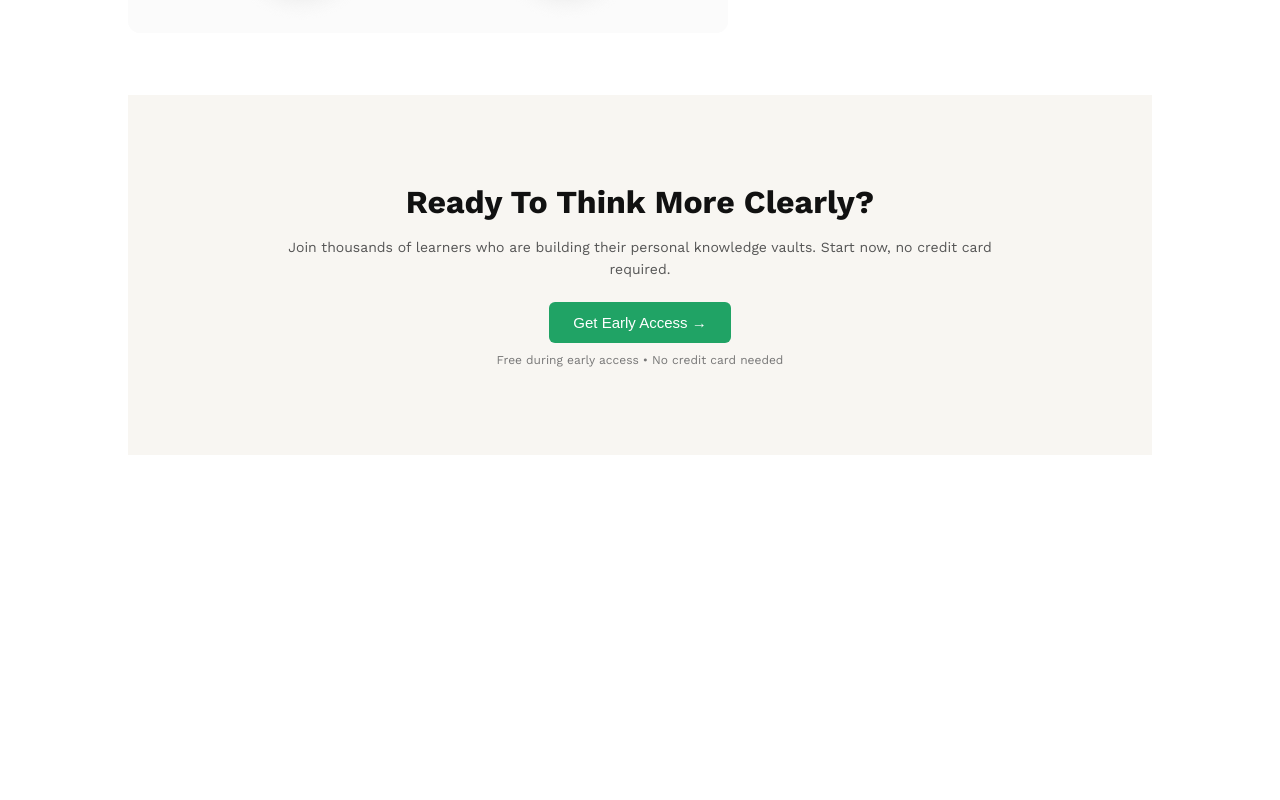
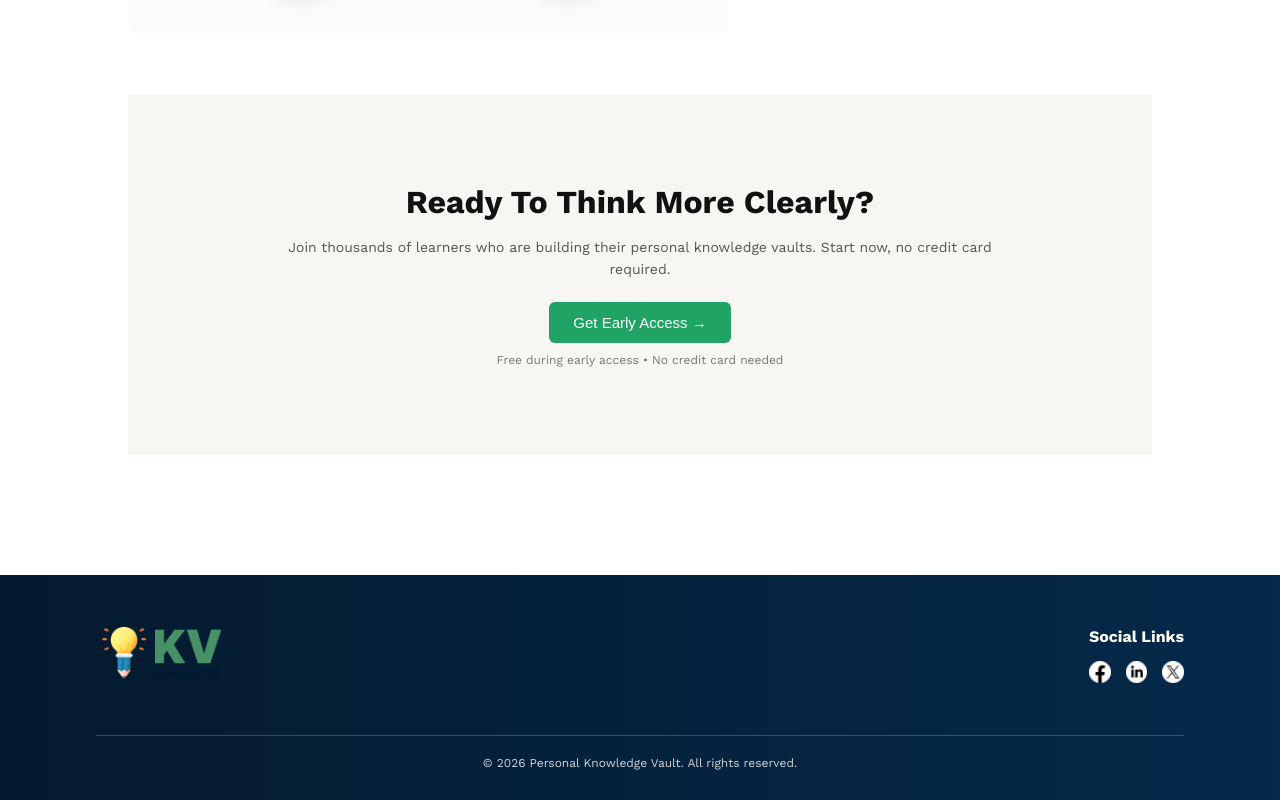
Before and after one commit to istiyaq5/knowledge, a plain HTML site: page index.html in a window 1280 px wide. Shown: the part 1977-2777 px from the top of the page. Before the commit the page ends 2552 px from the top, so only its background shows below. Drawn offline with nearby package versions, Linux system fonts and the light colour scheme.

Commit message:
i completed all html and css and then i pushed all code by five times -- i hope all codes are okk

```diff
--- a/index.html
+++ b/index.html
@@ -172,6 +172,34 @@
         </span>
       </div>
     </section>
+ <!-- ================= FOOTER ================= -->
+    <footer class="footer">
+      <div class="footer-top">
+
+        <div class="footer-logo">
+          <img src="assets/logo-navbar.png" alt="KV Logo" />
+        </div>
+
+
+        <div class="footer-social">
+          <h4>Social Links</h4>
+
+          <div class="social-icons">
+            <img src="icons/icons/fbicon.png" alt="Facebook" />
+            <img src="icons/icons/linkdinicon.png" alt="LinkedIn" />
+            <img src="icons/icons/Group.png" alt="X" />
+          </div>
+        </div>
+      </div>
+
+
+      <hr class="footer-line" />
+
+
+      <div class="footer-bottom">
+        © 2026 Personal Knowledge Vault. All rights reserved.
+      </div>
+    </footer>
 
   </body>
 </html>
--- a/style.css
+++ b/style.css
@@ -292,3 +292,54 @@ body {
   font-size: 12px;
   color: #777;
 }
+
+/* footer */
+.footer {
+  width: 100%;
+  background: linear-gradient(to right, #041a2f, #052a4a);
+  color: white;
+}
+
+.footer-top {
+  width: 85%;
+  height: 160px;
+  margin: auto;
+  display: flex;
+  justify-content: space-between;
+  align-items: center;
+}
+
+.footer-logo img {
+  width: 130px;
+  height: auto;
+}
+
+.footer-social p {
+  font-size: 14px;
+  margin-bottom: 8px;
+}
+
+.social-icons {
+  display: flex;
+  gap: 15px;
+  margin-top: 15px;
+  img {
+    width: 30%;
+  }
+}
+
+.footer-line {
+  width: 85%;
+  margin: auto;
+  border: none;
+  height: 1px;
+  background-color: rgba(255, 255, 255, 0.2);
+}
+
+.footer-bottom {
+  text-align: center;
+  font-size: 12px;
+  margin-top: 20px;
+  padding-bottom: 30px;
+  opacity: 0.8;
+}
```
